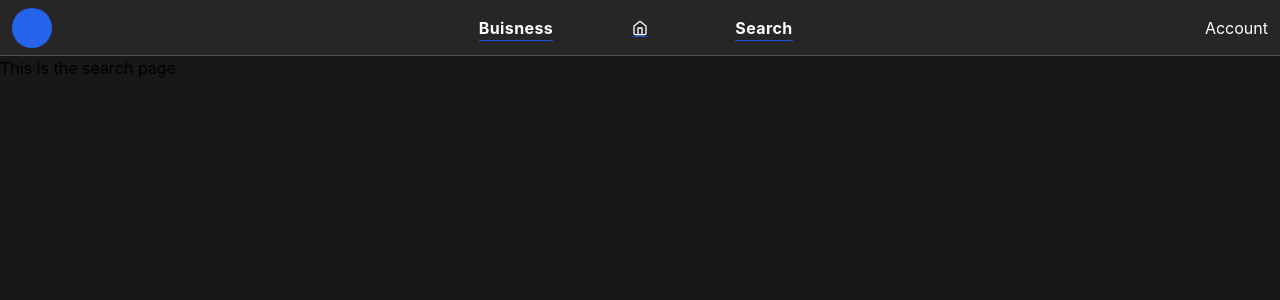
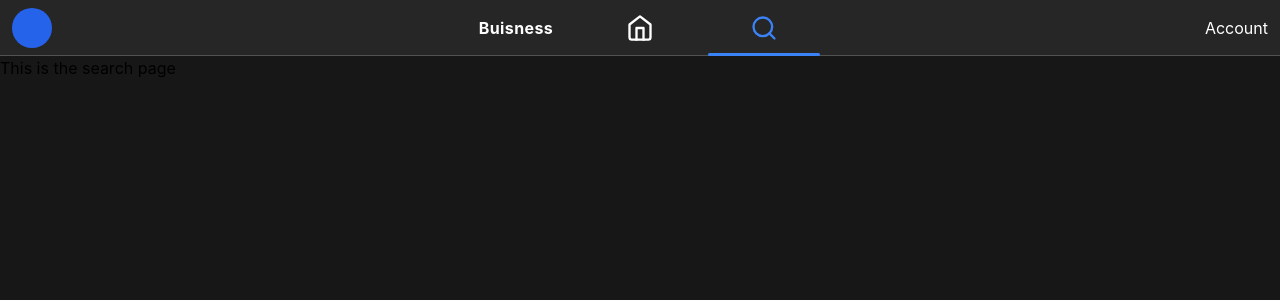
Before and after one commit to StickOnAStick/workup-frontend, a Next.js app: page /search in a window 1280 px wide. Shown: the top 300 px of the page. Built offline with nearby package versions, Linux system fonts and the light colour scheme.

Commit message:
Add / Update: Added Icons to navbar UnderOnSelectBtn now has active state

```diff
--- a/app/GlobalNavBar.tsx
+++ b/app/GlobalNavBar.tsx
@@ -1,7 +1,6 @@
-import Link from "next/link";
-import UnderOnSelectBtn from "../components/buttons/UnderOnSelectBtn";
-import { FiHome } from 'react-icons/fi';
+import NavBarIcons from "./NavBarIcons";
 export default function GlobalNavBar () {
+
     return (
         <div className="bg-neutral-800 h-28 md:h-14 border-b border-b-neutral-600 inline-block align-middle w-full">
             <div className="py-1 px-3 grid grid-cols-2 grid-rows-2 md:grid-cols-3 md:grid-rows-1 gap-3 md:gap-0 items-center ">
@@ -11,29 +10,7 @@ export default function GlobalNavBar () {
                     <p className=" bg-blue-600 rounded-full h-10 w-10"></p>
                 </div>
 
-                <ul className="flex justify-center gap-3 text-white col-span-2 md:col-span-1 order-3 md:order-2 h-full">
-                    <li>
-                        <UnderOnSelectBtn>
-                            <div>Buisness</div>
-                        </UnderOnSelectBtn>
-                    </li>
-                    <li>
-                        <Link href="/">
-                            <UnderOnSelectBtn>
-                                <FiHome/>
-
-                            </UnderOnSelectBtn>
-                        </Link>
-                    </li>
-                    <li>
-                        <Link href="/search">
-                            <UnderOnSelectBtn>
-                                Search
-                            </UnderOnSelectBtn>
-                        </Link>
-                    </li>
-
-                </ul>
+                <NavBarIcons/>
 
                 <div className="flex justify-end text-white order-2 md:order-3">Account</div>
             </div>
--- /dev/null
+++ b/app/NavBarIcons.tsx
@@ -0,0 +1,53 @@
+'use client';
+
+import Link from "next/link";
+import { usePathname } from 'next/navigation';
+
+import { FiHome, FiSearch, FiBriefcase } from 'react-icons/fi';
+
+import UnderOnSelectBtn from "../components/buttons/UnderOnSelectBtn";
+
+export default function NavBarIcons () {
+    const pathName = usePathname();
+
+    return (
+        <ul className="flex justify-center gap-3 text-white col-span-2 md:col-span-1 order-3 md:order-2 h-full">
+                    <li>
+                        <UnderOnSelectBtn active={false}>
+                            <div>Buisness</div>
+                        </UnderOnSelectBtn>
+                    </li>
+                    <li>
+                        {pathName === "/" ?
+                            <Link href="/">
+                                <UnderOnSelectBtn active={true}>
+                                    <FiHome size={28} color={"#3B82F6"}/>
+                                </UnderOnSelectBtn>
+                            </Link> :
+                            <Link href="/">
+                                <UnderOnSelectBtn active={false}>
+                                    <FiHome size={28}/>
+                                </UnderOnSelectBtn>
+                            </Link>
+                        }
+
+                    </li>
+                    <li>
+                        {pathName === "/search" ?
+                        <Link href="/search">
+                            <UnderOnSelectBtn active={true}>
+                                <FiSearch size={28} color={"#3B82F6"} />
+                            </UnderOnSelectBtn>
+                        </Link>
+                        :
+                        <Link href="/search">
+                            <UnderOnSelectBtn active={false}>
+                                <FiSearch size={28} />
+                            </UnderOnSelectBtn>
+                        </Link>}
+
+                    </li>
+
+                </ul>
+    );
+}
--- a/components/buttons/UnderOnSelectBtn.tsx
+++ b/components/buttons/UnderOnSelectBtn.tsx
@@ -4,21 +4,21 @@
 
 export default function UnderOnSelectBtn ({
     children,
+    active
 }:{
     children: React.ReactNode
-
+    active: boolean
 }) {
 
 
+    return (
 
+    <div className="relative hover:bg-neutral-700 w-20 h-12 xs:w-28 sm:h-12 rounded-lg flex justify-center items-center hover:cursor-pointer font-bold tracking-wide ">
 
-    return (
-    <div className=" hover:bg-neutral-700 w-20 h-12 xs:w-28 sm:h-12 rounded-lg flex justify-center items-center hover:cursor-pointer font-bold tracking-wide ">
-        <span className=" border-b border-b-blue-700 ">
             <div>
             {children}
             </div>
-        </span>
+            <span className={`${active ? ' absolute h-[3px] w-full bottom-0 md:bottom-[-4px] bg-blue-500 rounded-md': ''}`}/>
     </div>
     );
 
--- a/styles/dist.css
+++ b/styles/dist.css
@@ -513,6 +513,42 @@ video {
   --tw-backdrop-sepia:  ;
 }
 
+.absolute {
+  position: absolute;
+}
+
+.relative {
+  position: relative;
+}
+
+.bottom-1 {
+  bottom: 0.25rem;
+}
+
+.top-0 {
+  top: 0px;
+}
+
+.bottom-0 {
+  bottom: 0px;
+}
+
+.bottom-\[0\.5px\] {
+  bottom: 0.5px;
+}
+
+.bottom-\[1px\] {
+  bottom: 1px;
+}
+
+.bottom-\[0px\] {
+  bottom: 0px;
+}
+
+.bottom-\[-1px\] {
+  bottom: -1px;
+}
+
 .order-3 {
   order: 3;
 }
@@ -553,6 +589,10 @@ video {
   height: 3rem;
 }
 
+.h-\[3px\] {
+  height: 3px;
+}
+
 .w-full {
   width: 100%;
 }
@@ -563,6 +603,10 @@ video {
 
 .w-20 {
   width: 5rem;
+}
+
+.w-\[90\%\] {
+  width: 90%;
 }
 
 .flex-grow {
@@ -605,8 +649,20 @@ video {
   border-radius: 0.5rem;
 }
 
+.rounded-md {
+  border-radius: 0.375rem;
+}
+
 .border-b {
   border-bottom-width: 1px;
+}
+
+.border-b-2 {
+  border-bottom-width: 2px;
+}
+
+.border-b-\[3px\] {
+  border-bottom-width: 3px;
 }
 
 .border-b-neutral-600 {
@@ -617,6 +673,10 @@ video {
 .border-b-blue-700 {
   --tw-border-opacity: 1;
   border-bottom-color: rgb(29 78 216 / var(--tw-border-opacity));
+}
+
+.border-b-\[3\] {
+  border-bottom-color: 3;
 }
 
 .bg-neutral-800 {
@@ -634,9 +694,22 @@ video {
   background-color: rgb(23 23 23 / var(--tw-bg-opacity));
 }
 
-.bg-neutral-750 {
+.bg-blue-700 {
   --tw-bg-opacity: 1;
-  background-color: rgb(47 47 47 / var(--tw-bg-opacity));
+  background-color: rgb(29 78 216 / var(--tw-bg-opacity));
+}
+
+.bg-blue-500 {
+  --tw-bg-opacity: 1;
+  background-color: rgb(59 130 246 / var(--tw-bg-opacity));
+}
+
+.p-2 {
+  padding: 0.5rem;
+}
+
+.p-1 {
+  padding: 0.25rem;
 }
 
 .py-1 {
@@ -705,12 +778,40 @@ a {
 }
 
 @media (min-width: 640px) {
+  .sm\:bottom-\[-1px\] {
+    bottom: -1px;
+  }
+
+  .sm\:bottom-\[-2px\] {
+    bottom: -2px;
+  }
+
+  .sm\:bottom-\[-10px\] {
+    bottom: -10px;
+  }
+
+  .sm\:bottom-\[-3px\] {
+    bottom: -3px;
+  }
+
+  .sm\:bottom-\[-4px\] {
+    bottom: -4px;
+  }
+
   .sm\:h-12 {
     height: 3rem;
   }
 }
 
 @media (min-width: 768px) {
+  .md\:bottom-0 {
+    bottom: 0px;
+  }
+
+  .md\:bottom-\[-4px\] {
+    bottom: -4px;
+  }
+
   .md\:order-2 {
     order: 2;
   }
```
